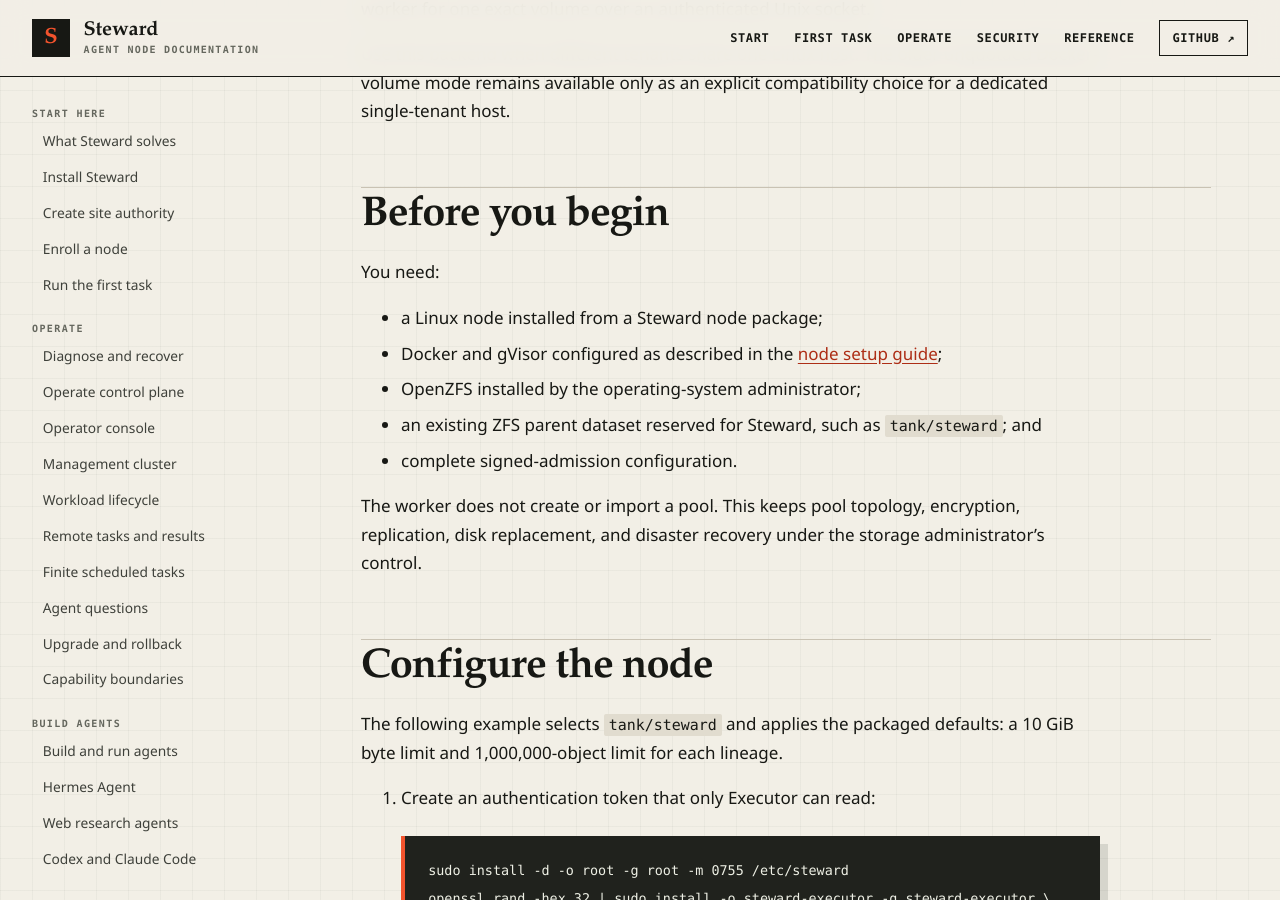
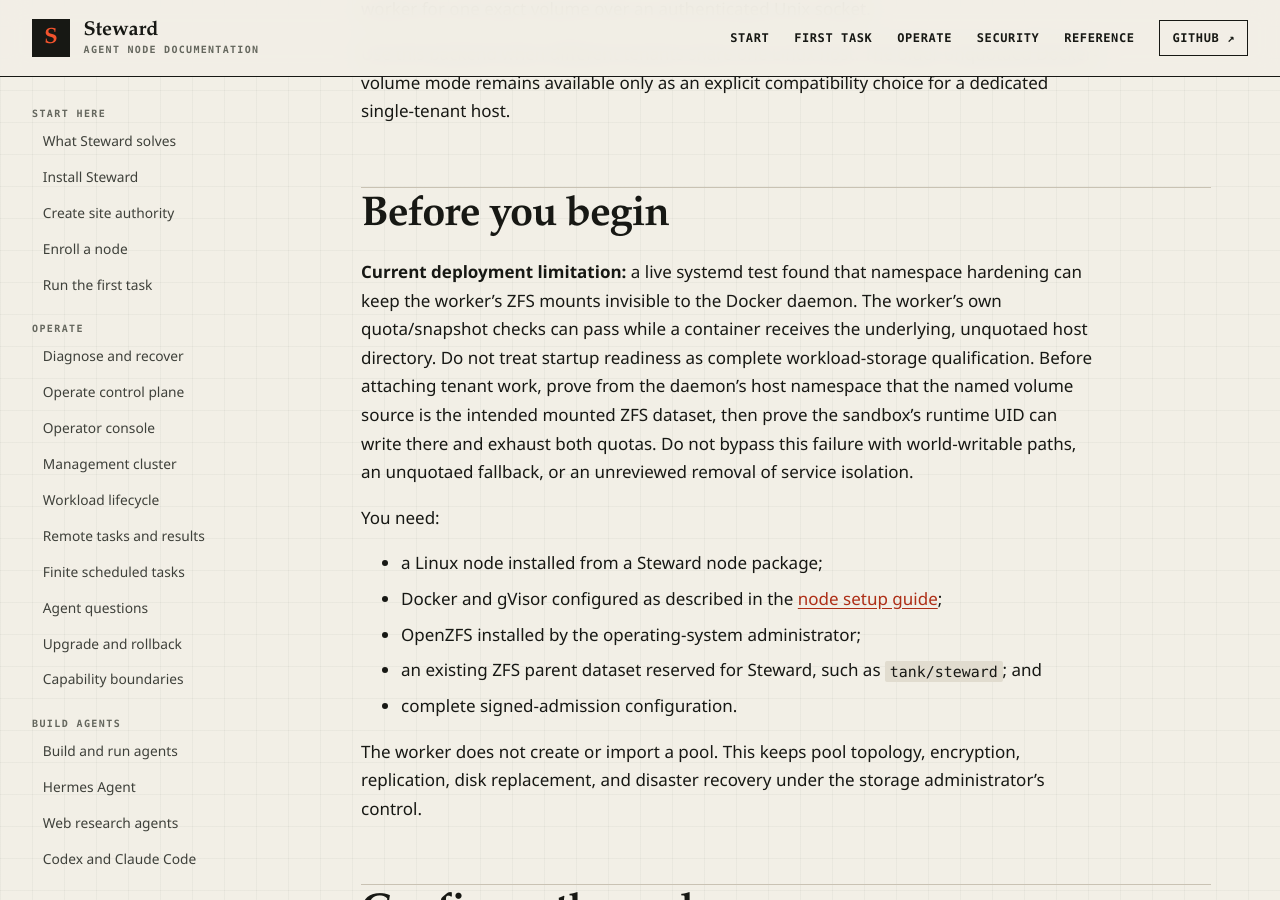
Before and after one commit to hardrails/steward, a Jekyll site: the page built from docs/guides/persistent-state.md, in a window 1280 px wide and 900 px high, scrolled down 646 px. Built offline with Jekyll 4.4.1, drawn with Linux system fonts in a browser that asks for light colours.

Commit message:
docs(storage): distinguish startup from workload qualification

```diff
--- a/docs/guides/persistent-state.md
+++ b/docs/guides/persistent-state.md
@@ -22,6 +22,16 @@ Docker-volume mode remains available only as an explicit compatibility choice fo
 dedicated single-tenant host.
 
 ## Before you begin
+
+**Current deployment limitation:** a live systemd test found that namespace
+hardening can keep the worker's ZFS mounts invisible to the Docker daemon. The
+worker's own quota/snapshot checks can pass while a container receives the
+underlying, unquotaed host directory. Do not treat startup readiness as complete
+workload-storage qualification. Before attaching tenant work, prove from the
+daemon's host namespace that the named volume source is the intended mounted ZFS
+dataset, then prove the sandbox's runtime UID can write there and exhaust both
+quotas. Do not bypass this failure with world-writable paths, an unquotaed fallback,
+or an unreviewed removal of service isolation.
 
 You need:
 
```
